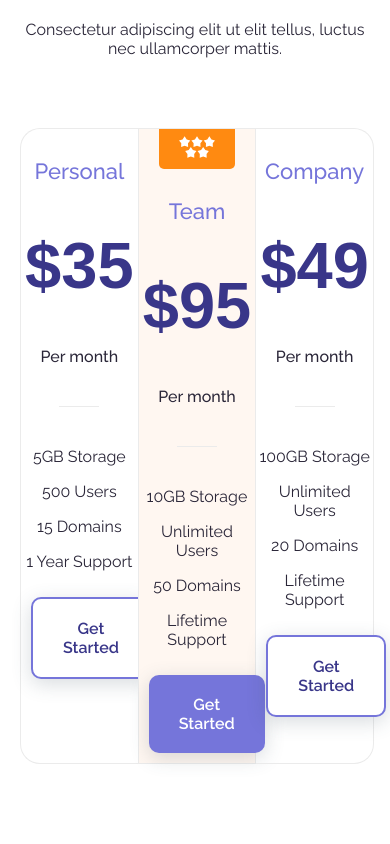
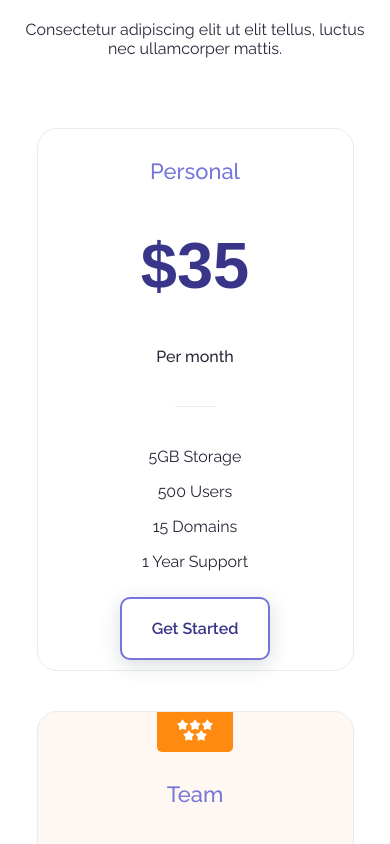
Before and after one commit to aspectum/react-frontend-sydney, a React (Create React App) app: page / in a window 390 px wide. Shown: the part 6080-6924 px from the top of the page. Built offline with nearby package versions, Linux system fonts and the light colour scheme.

Commit message:
Pricing is now responsive

```diff
--- a/src/sections/Pricing/Pricing.css
+++ b/src/sections/Pricing/Pricing.css
@@ -67,3 +67,17 @@
     border-radius: 0px 0px 05px 05px;
     padding: 0px 20px 0px 20px;
 }
+
+@media only screen and (max-width: 767px) {
+    .pricing .row {
+        display: block;
+    }
+
+    .pricing .col {
+        width: 90%;
+        margin: 40px auto;
+        border-style: solid;
+        border-width: 1px;
+        border-radius: 20px;
+    }
+}
```
